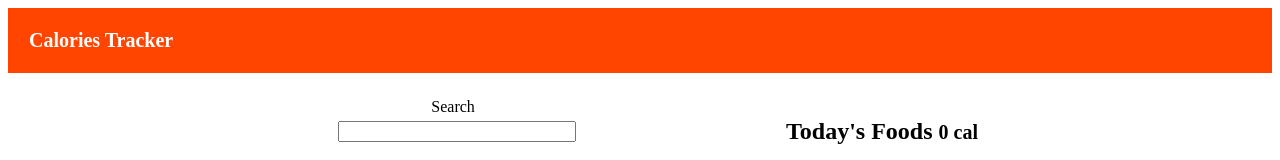
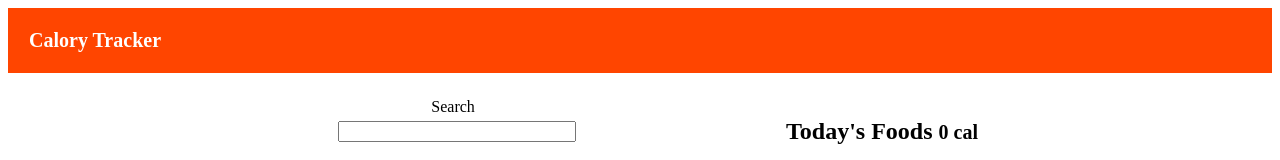
Before and after one commit to iamneo-production/edbecababbbedbeadbcfacecbaeebebfeda, an Angular app in the folder angularapp/: page / in a window 1280 px wide. Shown: the top 160 px of the page. Built offline with nearby package versions, Linux system fonts and the light colour scheme.

Commit message:
Backup Commit

```diff
--- a/angularapp/src/app/app.component.html
+++ b/angularapp/src/app/app.component.html
@@ -1,5 +1,5 @@
 <header id="headerContainer">
-  <h3>Calories Tracker</h3>
+  <h3>Calory Tracker</h3>
 </header>
 <div class="container">
   <div class="food-container">
```
Also changed, not shown: 1 other file (tests, documents, lock files or other folders).
